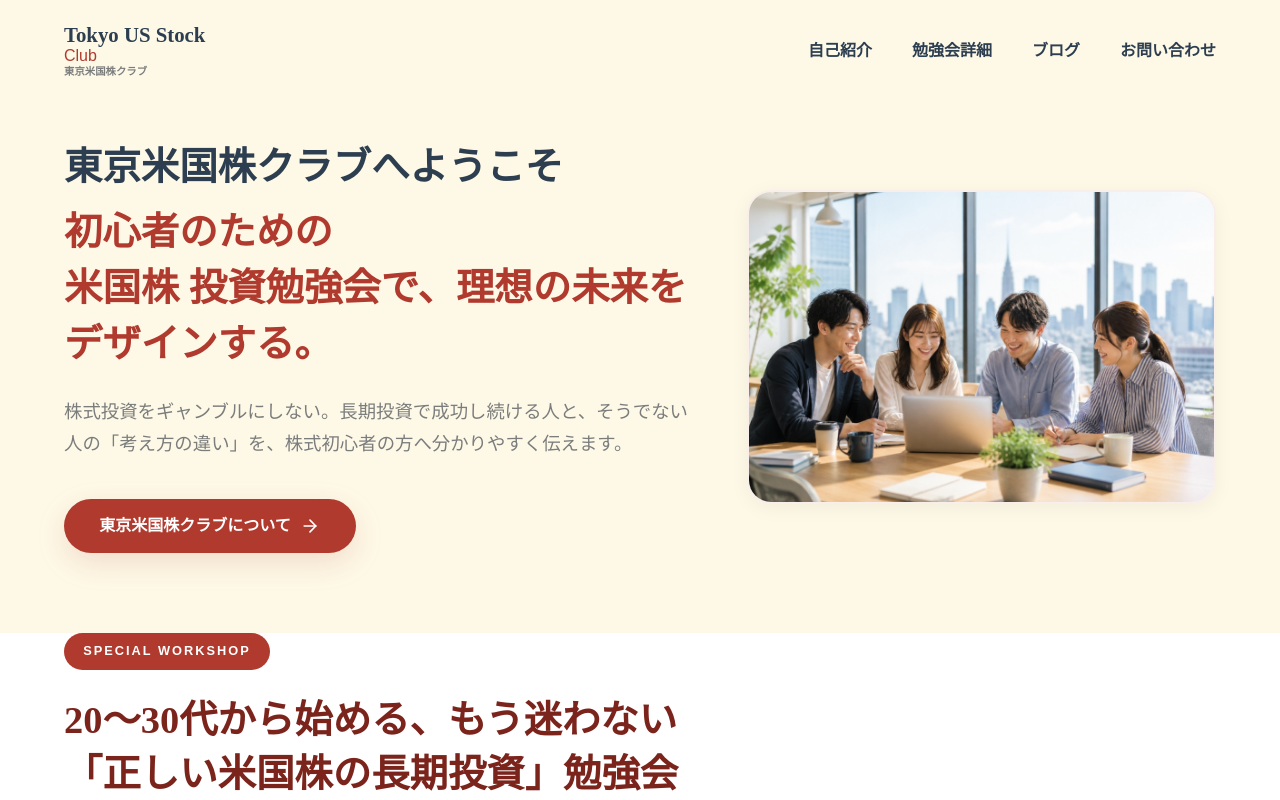
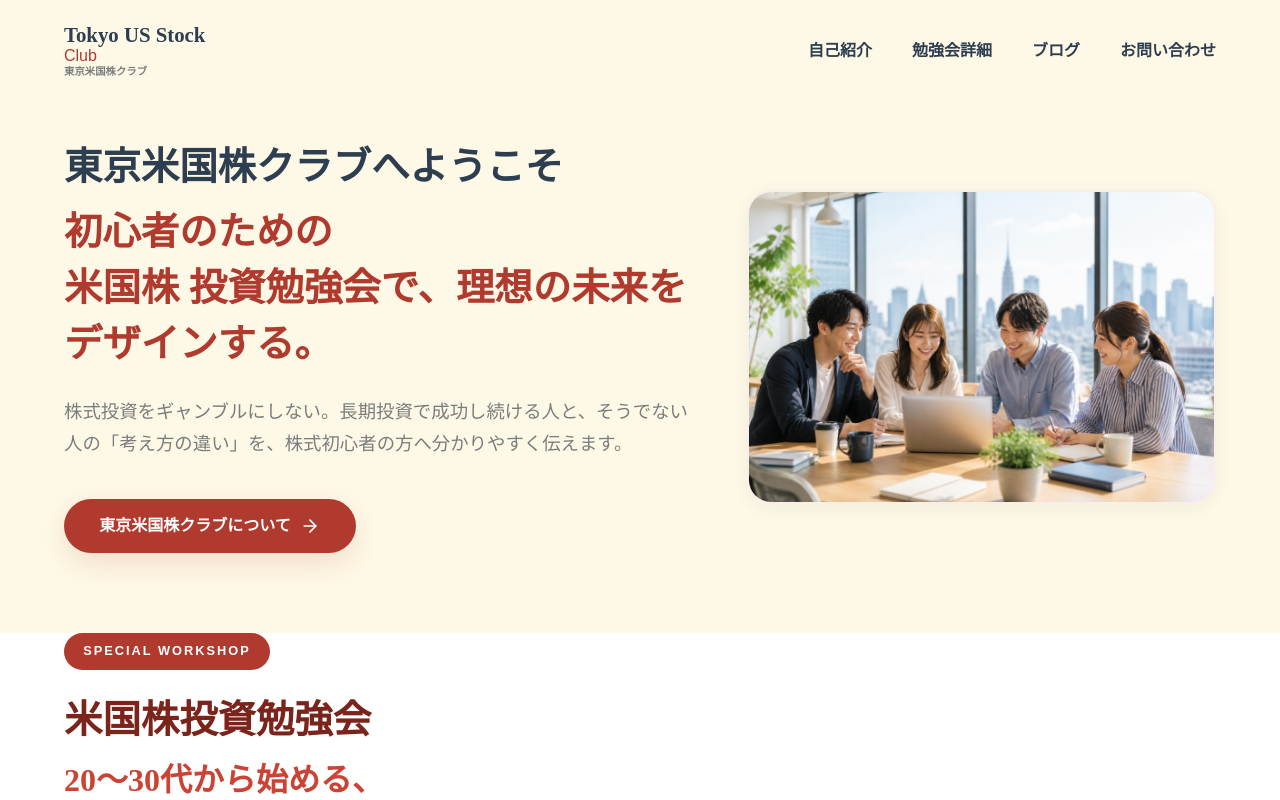
Before and after one commit to yutarotobioka0121-ship-it/tokyo-us-stock-site, a Next.js app: page / in a window 1280 px wide. Built offline with nearby package versions, Linux system fonts and the light colour scheme; a web font is replaced by a local one.

Commit message:
Restructure Featured workshop titles: title is now '米国株投資勉強会' and the 20-30s copy is formatted as subtitle and lead text

```diff
--- a/src/app/globals.css
+++ b/src/app/globals.css
@@ -400,6 +400,15 @@ button {
   color: var(--text-muted);
   margin-bottom: 2.5rem;
   line-height: 1.8;
+}
+
+.featured-lead-text {
+  display: block;
+  font-size: clamp(1.05rem, 3vw, 1.35rem);
+  font-weight: 800;
+  color: var(--text-main);
+  margin-bottom: 1.5rem;
+  line-height: 1.5;
 }
 
 .benefit-list {
--- a/src/app/page.tsx
+++ b/src/app/page.tsx
@@ -53,16 +53,14 @@ export default async function Home() {
             <div className="featured-content slide-up">
               <span className="featured-tag">SPECIAL WORKSHOP</span>
               <h2 className="featured-title">
-                <span className="segment">20〜30代から始める、</span>
-                <span className="segment">もう迷わない</span>
-                <span className="segment">「正しい米国株の長期投資」勉強会</span>
+                <span className="segment">米国株投資勉強会</span>
               </h2>
               <h3 className="featured-subtitle-line">
-                <span className="segment">「独学でうまくいかなかった方」も安心。</span>
-                <span className="segment">専門用語なしのロードマップで</span>
-                <span className="segment">一から学べる。</span>
+                <span className="segment">20〜30代から始める、</span>
+                <span className="segment">もう迷わない「正しい米国株の長期投資」</span>
               </h3>
               <p className="featured-desc">
+                <span className="featured-lead-text">「独学でうまくいかなかった方」も安心。専門用語なしのロードマップで一から学べる。</span>
                 「将来のために投資を始めたいけれど、何から手をつければいいか分からない」「ネットの情報で買ってみたけれど、損をして怖くなってしまった……」そんな20〜30代の方へ。<br className="sp-hide" />
                 当クラブでは、5年で1300%以上の運用実績を持つ講師が、投資の「本当の基礎」を分かりやすく整理してお伝えします。難しい数式や専門用語は一切使いません。失敗する理由が理解できれば、不安は「楽しさ」に変わります。焦らず、一歩ずつ、安心できる資産作りの土台を一緒に作りましょう。
               </p>
```
